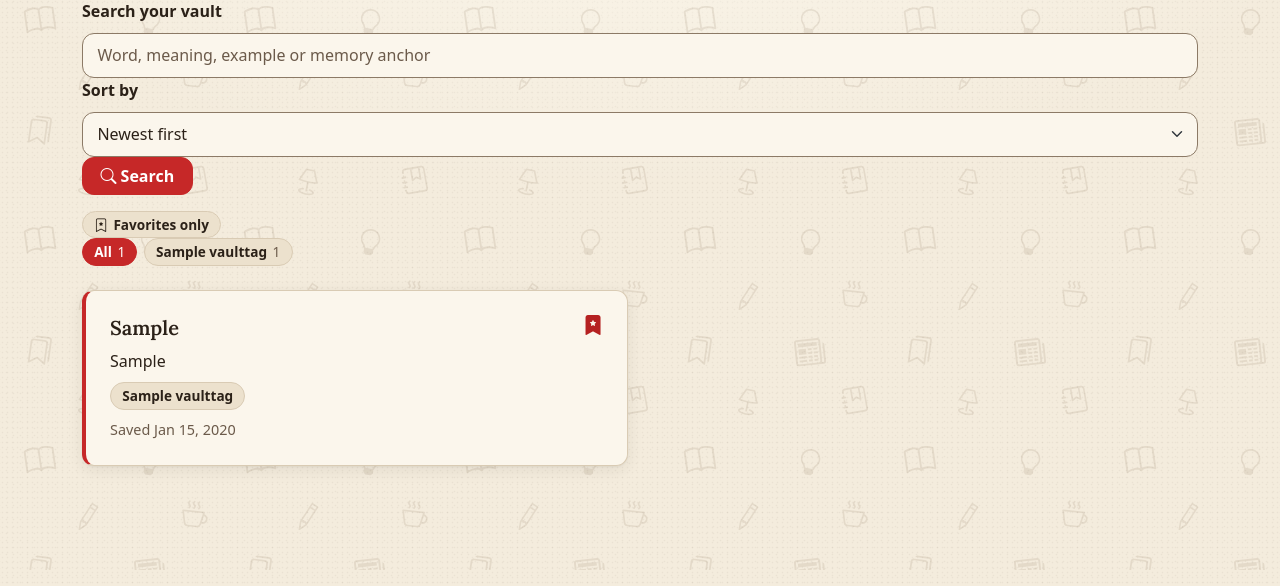
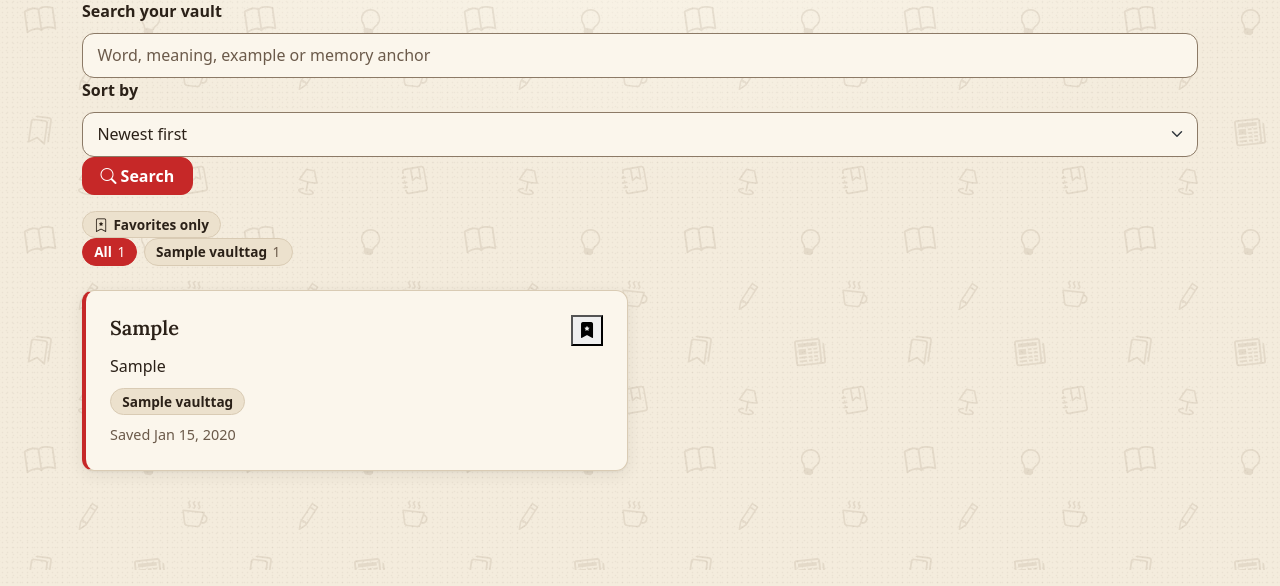
Before and after one commit to Smaons-hub/LexiTrace-Belino-MarcelSimon-G2, a Django app: page /vault/ in a window 1280 px wide. Shown: the part 230-816 px from the top of the page. Run offline with Django 5.2, Linux system fonts and the light colour scheme; a user stored in the database is signed in; tables that the repository leaves empty hold one stand-in row (values such as "Sample post"); grey boxes marked "Sample" are stand-in pictures.

Commit message:
feat(vault): add favorite toggle to entry cards

```diff
--- a/templates/vault/entry_detail.html
+++ b/templates/vault/entry_detail.html
@@ -19,6 +19,7 @@
             <a class="btn btn-outline-primary btn-sm" id="vault-edit-link" href="{% url 'vault:update' entry.pk %}"><i class="bi bi-pencil me-1" aria-hidden="true"></i>Edit</a>
             <form method="post" action="{% url 'vault:toggle_favorite' entry.pk %}" id="vault-favorite-form">
               {% csrf_token %}
+              <input type="hidden" name="next" value="{% url 'vault:detail' entry.pk %}">
               <button type="submit" class="btn btn-sm vault-favorite-btn"><i class="bi {% if entry.is_favorite %}bi-bookmark-star-fill{% else %}bi-bookmark-star{% endif %} me-1" aria-hidden="true"></i>{% if entry.is_favorite %}Remove favorite{% else %}Add to favorites{% endif %}</button>
             </form>
             <a class="btn btn-sm vault-delete-btn" id="vault-delete-link" href="{% url 'vault:delete' entry.pk %}"><i class="bi bi-trash me-1" aria-hidden="true"></i>Delete</a>
--- a/templates/vault/partials/entry_card.html
+++ b/templates/vault/partials/entry_card.html
@@ -4,9 +4,13 @@
       <h2 class="vault-card-title vault-word mb-0">
         <a class="stretched-link vault-card-link" href="{% url 'vault:detail' entry.pk %}">{{ entry.word }}</a>
       </h2>
-      {% if entry.is_favorite %}
-        <span class="vault-favorite flex-shrink-0"><i class="bi bi-bookmark-star-fill" aria-hidden="true"></i><span class="visually-hidden">Favorite</span></span>
-      {% endif %}
+      <form method="post" action="{% url 'vault:toggle_favorite' entry.pk %}" class="flex-shrink-0">
+        {% csrf_token %}
+        <input type="hidden" name="next" value="{{ request.get_full_path }}">
+        <button type="submit" class="vault-favorite-toggle{% if entry.is_favorite %} is-favorite{% endif %}" aria-label="{% if entry.is_favorite %}Remove {{ entry.word }} from favorites{% else %}Add {{ entry.word }} to favorites{% endif %}" title="{% if entry.is_favorite %}Remove from favorites{% else %}Add to favorites{% endif %}">
+          <i class="bi {% if entry.is_favorite %}bi-bookmark-star-fill{% else %}bi-bookmark-star{% endif %}" aria-hidden="true"></i>
+        </button>
+      </form>
     </div>
     <p class="mb-2 vault-text">{{ entry.meaning|truncatechars:160 }}</p>
     {% with tags=entry.tags.all %}
```
